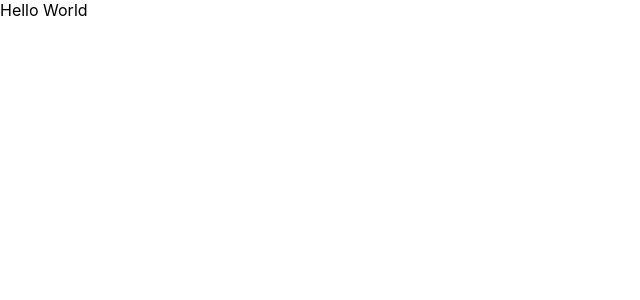
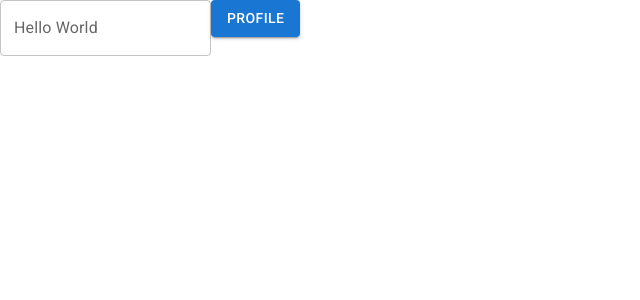
Before and after one commit to CRChenND/Teammate_Simulation, a React (Create React App) app in the folder Frontend/my-app/: page / in a window 1280 px wide. Shown: the top 300 px of the page, without its empty margins (0-640 px from the left). Built offline with nearby package versions, Linux system fonts and the light colour scheme.

Commit message:
material ui example

```diff
--- a/Frontend/my-app/package.json
+++ b/Frontend/my-app/package.json
@@ -3,6 +3,10 @@
   "version": "0.1.0",
   "private": true,
   "dependencies": {
+    "@emotion/react": "^11.11.4",
+    "@emotion/styled": "^11.11.5",
+    "@fontsource/roboto": "^5.0.12",
+    "@mui/material": "^5.15.15",
     "@testing-library/jest-dom": "^5.17.0",
     "@testing-library/react": "^13.4.0",
     "@testing-library/user-event": "^13.5.0",
--- a/Frontend/my-app/src/components/main/main.js
+++ b/Frontend/my-app/src/components/main/main.js
@@ -1,9 +1,24 @@
-import React from 'react';
+import React, { useEffect, useState } from "react";
+import { useNavigate, Link } from "react-router-dom";
+import Button from '@mui/material/Button';
+import TextField from '@mui/material/TextField';
 
 const Main = () => {
+
+    const navigate = useNavigate();
+    const profileNav = () => {
+        navigate("/profile");
+      };
+
+
     return (
         <div>
-            Hello World
+            <meta name="viewport" content="initial-scale=1, width=device-width" />
+
+            <TextField id="outlined-basic" label="Hello World" variant="outlined" />
+            <Button variant="contained" onClick={profileNav} className="btn btn-secondary me-2" style={{ marginRight: '5px' }}>
+              Profile
+            </Button>
         </div>
     )
 }
--- a/Frontend/my-app/src/index.js
+++ b/Frontend/my-app/src/index.js
@@ -3,6 +3,11 @@ import ReactDOM from 'react-dom/client';
 import './index.css';
 import App from './App';
 import reportWebVitals from './reportWebVitals';
+import '@fontsource/roboto/300.css';
+import '@fontsource/roboto/400.css';
+import '@fontsource/roboto/500.css';
+import '@fontsource/roboto/700.css';
+
 
 const root = ReactDOM.createRoot(document.getElementById('root'));
 root.render(
```
Also changed, not shown: 1 other file (tests, documents, lock files or other folders).
